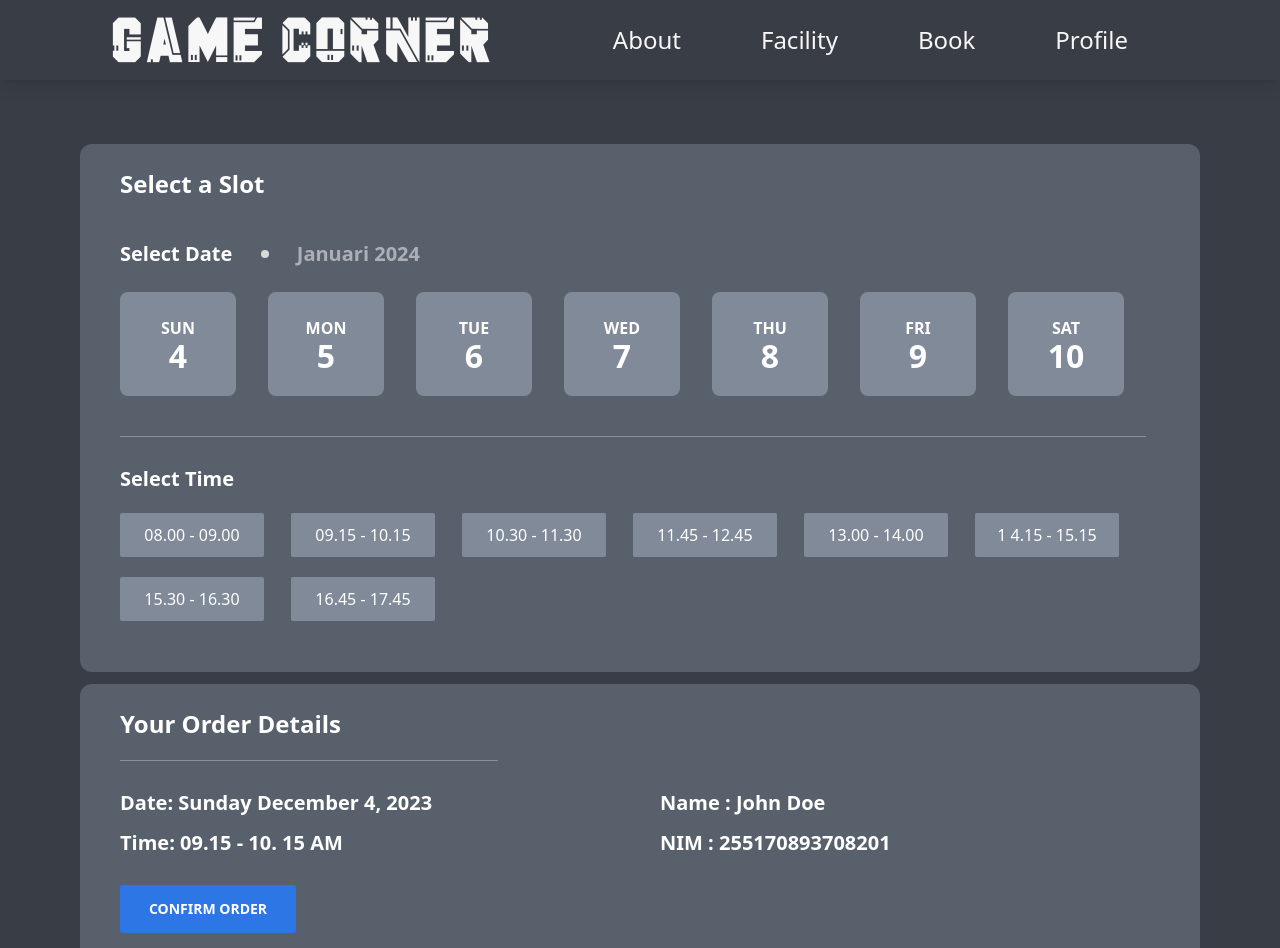
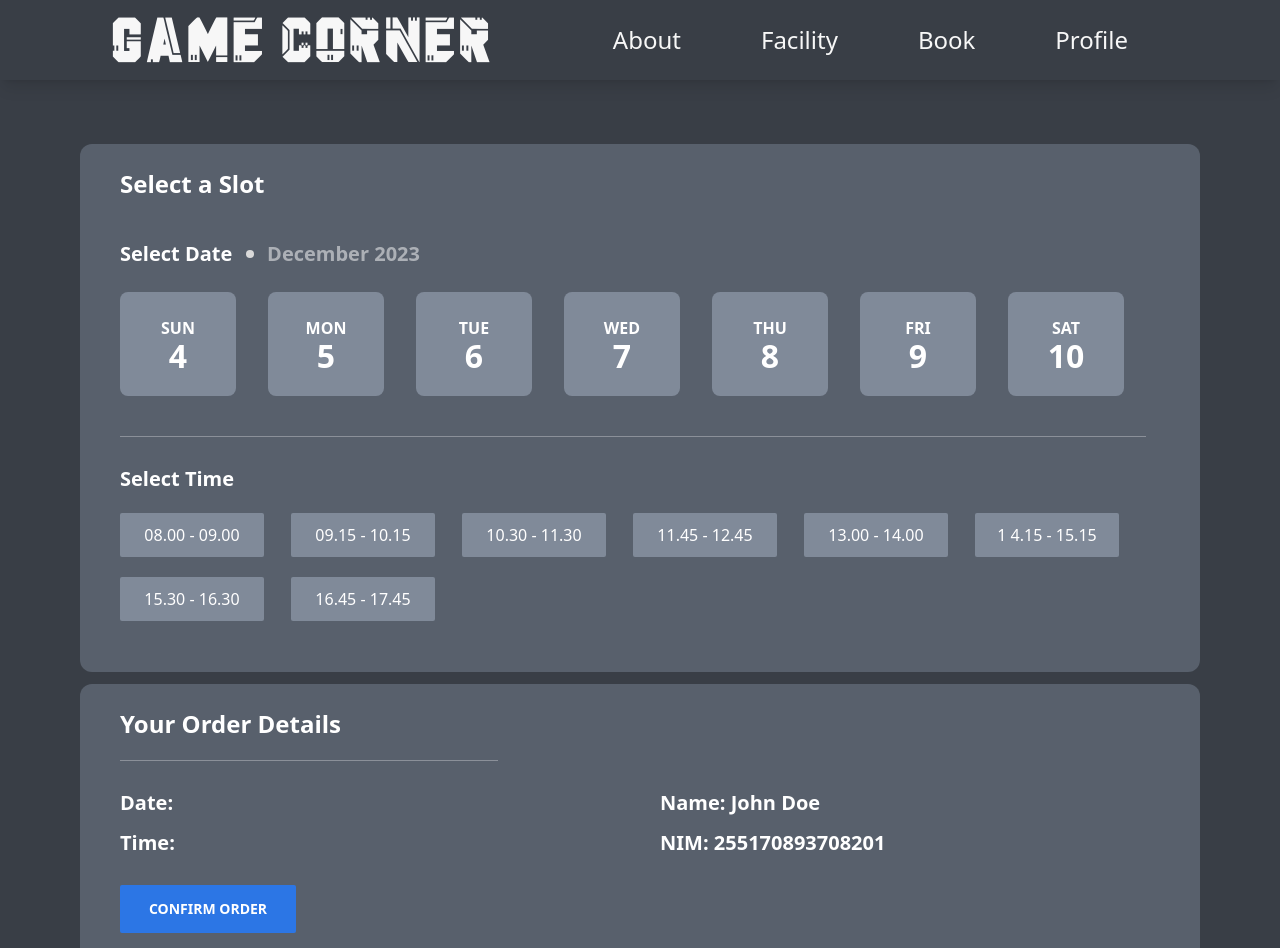
Before and after one commit to mamelilea/Game-Corner, a React (Vite) app: page /book in a window 1280 px wide. Shown: the top 948 px of the page. Built offline with nearby package versions, Linux system fonts and the light colour scheme.

Commit message:
super baru

```diff
--- a/src/pages/book.jsx
+++ b/src/pages/book.jsx
@@ -5,14 +5,77 @@ import CarouselDate from '../Component/carouselDate';
 
 
 const book = () => {
+    const getCurrentMonthYear = () => {
+        const currentDate = new Date();
+        const options = { month: 'long', year: 'numeric' };
+        return currentDate.toLocaleDateString('en-US', options);
+    };
+
     const [selectedDate, setSelectedDate] = useState('');
+    const [userName, setUserName] = useState('John Doe');
+    const [userNIM, setUserNIM] = useState('255170893708201');
 
-    const changeColor = (day) => { setSelectedDate(day); };
+
+    const changeColor = (day) => {
+        setSelectedDate(day);
+        updateVerificationTable();
+    };
     const [selectedTime, setSelectedTime] = useState('');
 
     const changeColorTime = (time) => {
         setSelectedTime(time);
+        updateVerificationTable();
     };
+
+    const updateVerificationTable = () => {
+        setUserName('John Doe');
+        setUserNIM('255170893708201');
+    };
+
+    const getFullDate = (day) => {
+
+        switch (day) {
+            case 'SUN':
+                return 'Sunday';
+            case 'MON':
+                return 'Monday';
+            case 'TUE':
+                return 'Tuesday';
+            case 'WED':
+                return 'Wednesday';
+            case 'THU':
+                return 'Thursday';
+            case 'FRI':
+                return 'Friday';
+            case 'SAT':
+                return 'Saturday';
+            default:
+                return '';
+        }
+    };
+    const getFullTime = (time) => {
+        switch (time) {
+            case '1':
+                return '08.00 - 09.00 AM';
+            case '2':
+                return '09.15 - 10.15 AM';
+            case '3':
+                return '10.30 - 11.30 AM';
+            case '4':
+                return '11.45 - 12.45 PM';
+            case '5':
+                return '01.00 - 02.00 PM';
+            case '6':
+                return '02.15 - 03.15 PM';
+            case '7':
+                return '03.30 - 04.30 PM';
+            case '8':
+                return '04.45 - 05.45 PM';
+            default:
+                return '';
+        }
+    };
+
     return (
         <>
             <Navbar></Navbar>
@@ -28,7 +91,7 @@ const book = () => {
                             </h3>
                             <div className='lg:w-[.5rem] w-1.5 lg:h-[.5rem] h-1.5 rounded-full bg-[#D9D9D9] '></div>
                             <h3 className='text-potih lg:text-xl text-xs font-bold opacity-50'>
-                                Januari 2024
+                                {getCurrentMonthYear()}
                             </h3>
                         </div>
                         {/* kalender nya */}
@@ -90,8 +153,9 @@ const book = () => {
                                 </div>
                             </div>
                         </div>
+                        {/* kalender versi mobile */}
                         <div className='lg:hidden relative -mt-1 -mb-5'>
-                            <CarouselDate className='absolute'></CarouselDate>
+                            <CarouselDate selectedDate={selectedDate} changeColor={changeColor} className='absolute'></CarouselDate>
                         </div>
                         <hr className='w-[95%] text-potih opacity-30 mt-10' />
                         {/* jam nya */}
@@ -114,12 +178,22 @@ const book = () => {
                             Your Order Details
                         </h2>
                         <hr className='w-[35%] text-potih opacity-30 mt-5' />
+
                         <div className='grid lg:grid-cols-2 grid-cols-none lg:grid-rows-none grid-rows-4 mt-7 gap-y-3'>
-                            <h3 className='lg:order-none order-1 text-potih lg:text-xl text-xs font-semibold '>Date: Sunday  December 4, 2023</h3>
-                            <h3 className='lg:order-none order-3 text-potih lg:text-xl text-xs font-semibold lg:mt-0 mt-1'>Name       : John Doe</h3>
-                            <h3 className='lg:order-none order-2 text-potih lg:text-xl text-xs font-semibold lg:mt-0 -mt-1'>Time: 09.15 - 10. 15 AM</h3>
-                            <h3 className='lg:order-none order-4 text-potih lg:text-xl text-xs font-semibold '>NIM           : 255170893708201</h3>
+                            <h3 className='lg:order-none order-1 text-potih lg:text-xl text-xs font-semibold'>
+                                Date: {getFullDate(selectedDate)}
+                            </h3>
+                            <h3 className='lg:order-none order-3 text-potih lg:text-xl text-xs font-semibold lg:mt-0 mt-1'>
+                                Name: {userName}
+                            </h3>
+                            <h3 className='lg:order-none order-2 text-potih lg:text-xl text-xs font-semibold lg:mt-0 -mt-1'>
+                                Time: {getFullTime(selectedTime)}
+                            </h3>
+                            <h3 className='lg:order-none order-4 text-potih lg:text-xl text-xs font-semibold'>
+                                NIM: {userNIM}
+                            </h3>
                         </div>
+
                         <button className=' text-sm font-bold w-44 h-12 bg-biru hover:bg-[#1e3454] rounded-sm mt-7 text-potih'>
                             CONFIRM ORDER
                         </button>
--- a/src/pages/home.jsx
+++ b/src/pages/home.jsx
@@ -44,7 +44,7 @@ const home = () => {
           <img src={ps} alt="" className="absolute lg:-right-[23.7rem] lg:w-[60rem] lg:h-[50rem] lg:mt-[2rem] lg:top-26 hidden lg:block" />
           {/* versi mobile */}
           <div className="h-[24.3rem] w-[28rem] top-[27rem] absolute -right-[0rem]">
-          <img src={ps4mobile} alt="" className=" relative   lg:hidden  -right-[11.3rem]" />
+          <img src={ps4mobile} alt="" className=" relative   lg:hidden  -right-[11.27rem]" />
           </div>
         </div>
 
```
Also changed, not shown: src/Component/carouselDate.jsx (+9 -13 lines).
